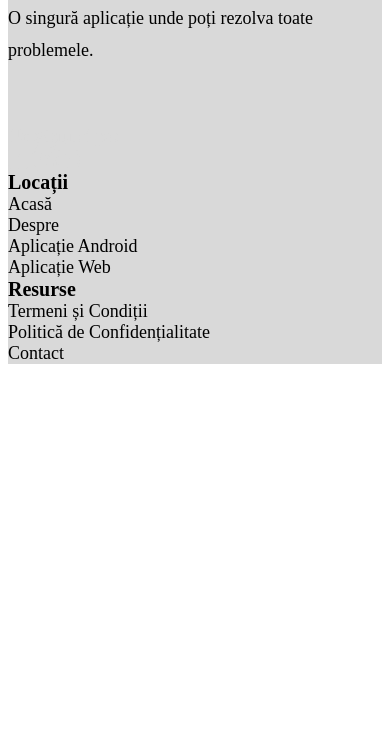
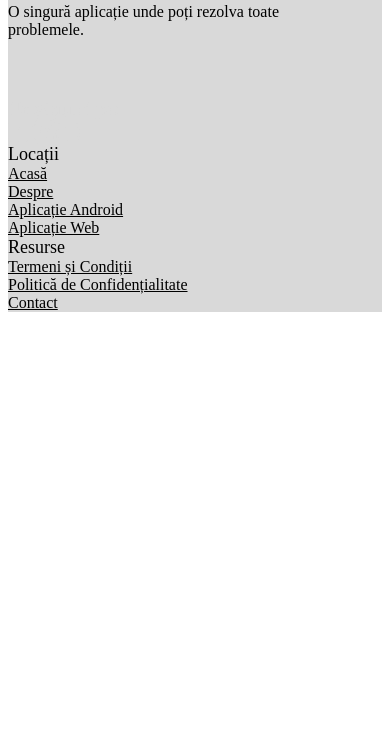
Before and after one commit to taskrealm/taskrealm.github.io, a website built with Parcel: page components/footer.html in a window 390 px wide. Shown: the part 96-844 px from the top of the page. Built offline with nearby package versions, Linux system fonts and the light colour scheme; files whose address does not match are found by name.

Commit message:
updated web

```diff
--- a/components/footer.css
+++ b/components/footer.css
@@ -25,15 +25,8 @@
 }
 .footer-text {
   color: var(--dl-color-grays-black100);
-  font-size: 18px;
   max-width: 350px;
-  font-style: normal;
-  font-family: Lexend;
-  font-weight: 300;
-  line-height: 1.75;
   margin-bottom: 60px;
-  text-transform: none;
-  text-decoration: none;
 }
 .footer-social-media {
   flex: 0 0 auto;
@@ -100,31 +93,20 @@
 }
 .footer-text2 {
   color: var(--dl-color-grays-black100);
-  font-size: 20px;
-  font-style: normal;
-  font-weight: 600;
   margin-bottom: var(--dl-space-space-threeunits);
 }
 .footer-link {
   color: var(--dl-color-grays-dark80);
-  font-size: 18px;
-  text-decoration: none;
 }
 .footer-link1 {
   color: var(--dl-color-grays-dark80);
-  font-size: 18px;
-  text-decoration: none;
 }
 .footer-link2 {
   color: var(--dl-color-grays-dark80);
-  font-size: 18px;
-  text-decoration: none;
 }
 .footer-link3 {
   color: var(--dl-color-grays-dark80);
-  font-size: 18px;
   margin-bottom: 0px;
-  text-decoration: none;
 }
 .footer-container3 {
   flex: 0 0 auto;
@@ -135,25 +117,16 @@
 }
 .footer-text3 {
   color: var(--dl-color-grays-black100);
-  font-size: 20px;
-  font-style: normal;
-  font-weight: 600;
   margin-bottom: var(--dl-space-space-threeunits);
 }
 .footer-link4 {
   color: var(--dl-color-grays-dark80);
-  font-size: 18px;
-  text-decoration: none;
 }
 .footer-link5 {
   color: var(--dl-color-grays-dark80);
-  font-size: 18px;
-  text-decoration: none;
 }
 .footer-link6 {
   color: var(--dl-color-grays-dark80);
-  font-size: 18px;
-  text-decoration: none;
 }
 @media(max-width: 991px) {
   .footer-max-width {
@@ -162,9 +135,71 @@
   .footer-container {
     width: 100%;
   }
+  .footer-text {
+    font-size: large;
+  }
   .footer-links {
     width: 100%;
     margin-bottom: var(--dl-space-space-threeunits);
+  }
+  .footer-text2 {
+    font-size: x-large;
+  }
+  .footer-link {
+    font-size: large;
+  }
+  .footer-link1 {
+    font-size: large;
+  }
+  .footer-link2 {
+    font-size: large;
+  }
+  .footer-link3 {
+    font-size: large;
+  }
+  .footer-text3 {
+    font-size: x-large;
+  }
+  .footer-link4 {
+    font-size: large;
+  }
+  .footer-link5 {
+    font-size: large;
+  }
+  .footer-link6 {
+    font-size: large;
+  }
+}
+@media(max-width: 767px) {
+  .footer-text {
+    font-size: medium;
+  }
+  .footer-text2 {
+    font-size: large;
+  }
+  .footer-link {
+    font-size: medium;
+  }
+  .footer-link1 {
+    font-size: medium;
+  }
+  .footer-link2 {
+    font-size: medium;
+  }
+  .footer-link3 {
+    font-size: medium;
+  }
+  .footer-text3 {
+    font-size: large;
+  }
+  .footer-link4 {
+    font-size: medium;
+  }
+  .footer-link5 {
+    font-size: medium;
+  }
+  .footer-link6 {
+    font-size: medium;
   }
 }
 @media(max-width: 479px) {
--- a/components/footer.html
+++ b/components/footer.html
@@ -8,7 +8,7 @@
           src="public/playground_assets/logo_br_500-200h.png"
           class="footer-image"
         />
-        <span class="footer-text">
+        <span class="footer-text content-Light">
           O singură aplicație unde poți rezolva toate problemele.
         </span>
         <div class="footer-social-media">
@@ -38,12 +38,12 @@
       </div>
       <div class="footer-links">
         <div class="footer-container2">
-          <span class="footer-text2">Locații</span>
+          <span class="footer-text2 heading4">Locații</span>
           <a
             href="https://taskrealm.com"
             target="_blank"
             rel="noreferrer noopener"
-            class="footer-link"
+            class="footer-link content"
           >
             Acasă
           </a>
@@ -51,7 +51,7 @@
             href="https://taskrealm.com"
             target="_blank"
             rel="noreferrer noopener"
-            class="footer-link1 footer-link"
+            class="footer-link1 footer-link content"
           >
             Despre
           </a>
@@ -59,7 +59,7 @@
             href="https://play.google.com/store/apps/details?id=com.taskrealm.app.test"
             target="_blank"
             rel="noreferrer noopener"
-            class="footer-link2 footer-link"
+            class="footer-link2 footer-link content"
           >
             Aplicație Android
           </a>
@@ -67,18 +67,18 @@
             href="https://app.taskrealm.com"
             target="_blank"
             rel="noreferrer noopener"
-            class="footer-link3 footer-link"
+            class="footer-link3 footer-link content"
           >
             Aplicație Web
           </a>
         </div>
         <div class="footer-container3">
-          <span class="footer-text3">Resurse</span>
+          <span class="footer-text3 heading4">Resurse</span>
           <a
             href="https://taskrealm.com/terms-conditions_ro.html"
             target="_blank"
             rel="noreferrer noopener"
-            class="footer-link4 footer-link"
+            class="footer-link4 footer-link content"
           >
             Termeni și Condiții
           </a>
@@ -86,7 +86,7 @@
             href="https://taskrealm.com/privacy-policy_ro.html"
             target="_blank"
             rel="noreferrer noopener"
-            class="footer-link5 footer-link"
+            class="footer-link5 footer-link content"
           >
             Politică de Confidențialitate
           </a>
@@ -94,7 +94,7 @@
             href="https://taskrealm.com/contact_ro.html"
             target="_blank"
             rel="noreferrer noopener"
-            class="footer-link6 footer-link"
+            class="footer-link6 footer-link content"
           >
             Contact
           </a>
--- a/home.css
+++ b/home.css
@@ -47,16 +47,6 @@
   margin-right: var(--dl-space-space-threeunits);
   margin-bottom: 0px;
 }
-@media(max-width: 991px) {
-  .feature-card-root-class-name {
-    flex: 1;
-    width: 25%;
-  }
-  .feature-card-root-class-name1 {
-    flex: 1;
-    width: 25%;
-  }
-}
 @media(max-width: 767px) {
   .feature-card-card {
     width: 50%;
@@ -67,12 +57,6 @@
     min-width: 30%;
     align-self: flex-start;
   }
-  .feature-card-root-class-name1 {
-    flex: 1;
-    width: 0px;
-    max-width: 285px;
-    min-width: 30%;
-  }
 }
 @media(max-width: 479px) {
   .feature-card-card {
@@ -82,7 +66,9 @@
     min-width: 30%;
   }
   .feature-card-root-class-name1 {
+    flex: 1;
     width: 0px;
+    max-width: 285px;
     min-width: 30%;
     margin-bottom: 0px;
   }
@@ -141,13 +127,6 @@
   margin-left: var(--dl-space-space-threeunits);
   margin-right: var(--dl-space-space-threeunits);
 }
-@media(max-width: 991px) {
-  .feature-card-multi-root-class-name {
-    flex: 1;
-    width: 25%;
-    max-width: 285px;
-  }
-}
 @media(max-width: 767px) {
   .feature-card-multi-card {
     width: 50%;
@@ -162,6 +141,18 @@
 @media(max-width: 479px) {
   .feature-card-multi-card {
     width: 100%;
+  }
+  .feature-card-multi-text {
+    font-size: large;
+  }
+  .feature-card-multi-text1 {
+    font-size: medium;
+  }
+  .feature-card-multi-text2 {
+    font-size: medium;
+  }
+  .feature-card-multi-text3 {
+    font-size: medium;
   }
   .feature-card-multi-root-class-name {
     flex: 1;
@@ -197,15 +188,8 @@
 }
 .footer-text {
   color: var(--dl-color-grays-black100);
-  font-size: 18px;
   max-width: 350px;
-  font-style: normal;
-  font-family: Lexend;
-  font-weight: 300;
-  line-height: 1.75;
   margin-bottom: 60px;
-  text-transform: none;
-  text-decoration: none;
 }
 .footer-social-media {
   flex: 0 0 auto;
@@ -272,31 +256,20 @@
 }
 .footer-text2 {
   color: var(--dl-color-grays-black100);
-  font-size: 20px;
-  font-style: normal;
-  font-weight: 600;
   margin-bottom: var(--dl-space-space-threeunits);
 }
 .footer-link {
   color: var(--dl-color-grays-dark80);
-  font-size: 18px;
-  text-decoration: none;
 }
 .footer-link1 {
   color: var(--dl-color-grays-dark80);
-  font-size: 18px;
-  text-decoration: none;
 }
 .footer-link2 {
   color: var(--dl-color-grays-dark80);
-  font-size: 18px;
-  text-decoration: none;
 }
 .footer-link3 {
   color: var(--dl-color-grays-dark80);
-  font-size: 18px;
   margin-bottom: 0px;
-  text-decoration: none;
 }
 .footer-container3 {
   flex: 0 0 auto;
@@ -307,25 +280,16 @@
 }
 .footer-text3 {
   color: var(--dl-color-grays-black100);
-  font-size: 20px;
-  font-style: normal;
-  font-weight: 600;
   margin-bottom: var(--dl-space-space-threeunits);
 }
 .footer-link4 {
   color: var(--dl-color-grays-dark80);
-  font-size: 18px;
-  text-decoration: none;
 }
 .footer-link5 {
   color: var(--dl-color-grays-dark80);
-  font-size: 18px;
-  text-decoration: none;
 }
 .footer-link6 {
   color: var(--dl-color-grays-dark80);
-  font-size: 18px;
-  text-decoration: none;
 }
 @media(max-width: 991px) {
   .footer-max-width {
@@ -334,9 +298,71 @@
   .footer-container {
     width: 100%;
   }
+  .footer-text {
+    font-size: large;
+  }
   .footer-links {
     width: 100%;
     margin-bottom: var(--dl-space-space-threeunits);
+  }
+  .footer-text2 {
+    font-size: x-large;
+  }
+  .footer-link {
+    font-size: large;
+  }
+  .footer-link1 {
+    font-size: large;
+  }
+  .footer-link2 {
+    font-size: large;
+  }
+  .footer-link3 {
+    font-size: large;
+  }
+  .footer-text3 {
+    font-size: x-large;
+  }
+  .footer-link4 {
+    font-size: large;
+  }
+  .footer-link5 {
+    font-size: large;
+  }
+  .footer-link6 {
+    font-size: large;
+  }
+}
+@media(max-width: 767px) {
+  .footer-text {
+    font-size: medium;
+  }
+  .footer-text2 {
+    font-size: large;
+  }
+  .footer-link {
+    font-size: medium;
+  }
+  .footer-link1 {
+    font-size: medium;
+  }
+  .footer-link2 {
+    font-size: medium;
+  }
+  .footer-link3 {
+    font-size: medium;
+  }
+  .footer-text3 {
+    font-size: large;
+  }
+  .footer-link4 {
+    font-size: medium;
+  }
+  .footer-link5 {
+    font-size: medium;
+  }
+  .footer-link6 {
+    font-size: medium;
   }
 }
 @media(max-width: 479px) {
@@ -441,16 +467,9 @@
 }
 .home-text {
   color: var(--dl-color-grays-white100);
-  font-size: 40px;
   align-self: center;
-  font-style: normal;
   text-align: center;
-  font-family: Lexend;
-  font-weight: 600;
-  line-height: 1.2;
   margin-bottom: 42px;
-  text-transform: none;
-  text-decoration: none;
 }
 .home-text01 {
   text-align: left;
@@ -479,9 +498,7 @@
 }
 .home-text02 {
   color: var(--dl-color-grays-white60);
-  font-size: 18px;
   font-style: normal;
-  font-weight: 400;
 }
 .home-feature1 {
   flex: 0 0 auto;
@@ -500,9 +517,7 @@
 }
 .home-text03 {
   color: var(--dl-color-grays-white60);
-  font-size: 18px;
   font-style: normal;
-  font-weight: 400;
 }
 .home-text04 {
   font-style: normal;
@@ -524,9 +539,7 @@
 }
 .home-text05 {
   color: var(--dl-color-grays-white60);
-  font-size: 18px;
   font-style: normal;
-  font-weight: 400;
 }
 .home-section-one {
   border-color: rgba(33, 33, 33, 0.1);
@@ -540,15 +553,9 @@
 }
 .home-text06 {
   color: var(--dl-color-grays-white100);
-  font-size: 40px;
-  font-style: normal;
+  align-self: center;
   text-align: center;
-  font-family: Lexend;
-  font-weight: 600;
-  line-height: 1.3;
-  margin-bottom: var(--dl-space-space-fourunits);
-  text-transform: none;
-  text-decoration: none;
+  margin-bottom: var(--dl-space-space-twounits);
 }
 .home-cards-container {
   flex: 0 0 auto;
@@ -588,16 +595,20 @@
   display: contents;
 }
 .home-image1 {
-  width: 358px;
-  height: 108px;
+  flex: auto;
+  width: auto;
+  height: var(--dl-size-size-large);
   object-fit: cover;
   text-decoration: none;
 }
 .home-text15 {
+  flex: auto;
   color: var(--dl-color-grays-white100);
+  width: auto;
+  height: auto;
   margin: 10px;
   padding: 10px;
-  font-size: 46px;
+  font-size: xx-large;
   border-color: var(--dl-color-grays-white100);
   border-width: 5px;
   border-radius: 20px;
@@ -620,28 +631,15 @@
   justify-content: center;
 }
 .home-text17 {
-  font-size: 40px;
-  font-style: normal;
-  font-family: Lexend;
-  font-weight: 600;
-  line-height: 1.3;
   margin-bottom: var(--dl-space-space-halfunit);
-  text-transform: none;
-  text-decoration: none;
 }
 .home-text19 {
   color: var(--dl-color-grays-white100);
 }
 .home-text20 {
   color: var(--dl-color-grays-white80);
-  font-size: 18px;
   font-style: normal;
-  font-family: Lexend;
-  font-weight: 300;
-  line-height: 1.75;
   margin-bottom: 36px;
-  text-transform: none;
-  text-decoration: none;
 }
 .home-features-container1 {
   flex: 0 0 auto;
@@ -667,9 +665,7 @@
 }
 .home-text21 {
   color: var(--dl-color-grays-white80);
-  font-size: 18px;
   font-style: normal;
-  font-weight: 400;
 }
 .home-feature4 {
   flex: 0 0 auto;
@@ -688,9 +684,7 @@
 }
 .home-text22 {
   color: var(--dl-color-grays-white80);
-  font-size: 18px;
   font-style: normal;
-  font-weight: 400;
 }
 .home-text23 {
   font-style: normal;
@@ -716,9 +710,7 @@
 }
 .home-text25 {
   color: var(--dl-color-grays-white80);
-  font-size: 18px;
   font-style: normal;
-  font-weight: 400;
 }
 .home-image-container1 {
   flex: 1;
@@ -728,8 +720,6 @@
 }
 .home-image2 {
   width: 100%;
-  max-width: 589px;
-  min-width: 550px;
   object-fit: contain;
 }
 @media(max-width: 991px) {
@@ -747,29 +737,96 @@
     margin-bottom: 42px;
     padding-right: 0px;
   }
+  .home-text {
+    font-size: xx-large;
+  }
+  .home-text02 {
+    font-size: large;
+  }
+  .home-text03 {
+    font-size: large;
+  }
+  .home-text05 {
+    font-size: large;
+  }
   .home-max-width2 {
     position: relative;
+  }
+  .home-text06 {
+    font-size: xx-large;
   }
   .home-cards-container {
     align-items: flex-start;
   }
+  .home-text08 {
+    font-size: xx-large;
+  }
+  .home-text10 {
+    font-size: large;
+  }
   .home-max-width4 {
     flex-direction: column;
   }
+  .home-text17 {
+    font-size: xx-large;
+  }
+  .home-text20 {
+    font-size: large;
+  }
+  .home-text21 {
+    font-size: large;
+  }
+  .home-text22 {
+    font-size: large;
+  }
+  .home-text25 {
+    font-size: large;
+  }
   .home-image2 {
-    max-width: 100%;
+    align-self: center;
+    max-height: 500px;
   }
 }
 @media(max-width: 767px) {
+  .home-text {
+    font-size: x-large;
+  }
+  .home-text02 {
+    font-size: medium;
+  }
+  .home-text03 {
+    font-size: medium;
+  }
+  .home-text05 {
+    font-size: medium;
+  }
+  .home-text06 {
+    font-size: x-large;
+  }
   .home-cards-container {
     flex-wrap: wrap;
     justify-content: space-between;
   }
   .home-text08 {
-    margin-bottom: var(--dl-space-space-twounits);
+    font-size: x-large;
   }
-  .home-image2 {
-    min-width: 100%;
+  .home-text10 {
+    font-size: medium;
+  }
+  .home-text17 {
+    font-size: x-large;
+  }
+  .home-text20 {
+    font-size: medium;
+  }
+  .home-text21 {
+    font-size: medium;
+  }
+  .home-text22 {
+    font-size: medium;
+  }
+  .home-text25 {
+    font-size: medium;
   }
 }
 @media(max-width: 479px) {
@@ -777,17 +834,43 @@
     width: 307px;
     height: 100px;
   }
+  .home-text {
+    font-size: x-large;
+  }
+  .home-text02 {
+    font-size: medium;
+  }
+  .home-text03 {
+    font-size: medium;
+  }
+  .home-text05 {
+    font-size: medium;
+  }
+  .home-text06 {
+    font-size: x-large;
+  }
   .home-cards-container {
     justify-content: center;
   }
-  .home-image1 {
-    flex: 1;
-    margin-top: 0px;
-    margin-left: 0px;
-    margin-right: 0px;
-    margin-bottom: 0px0;
+  .home-text08 {
+    font-size: x-large;
   }
-  .home-text15 {
-    width: auto;
+  .home-text10 {
+    font-size: medium;
+  }
+  .home-text17 {
+    font-size: x-large;
+  }
+  .home-text20 {
+    font-size: medium;
+  }
+  .home-text21 {
+    font-size: medium;
+  }
+  .home-text22 {
+    font-size: medium;
+  }
+  .home-text25 {
+    font-size: medium;
   }
 }
--- a/style.css
+++ b/style.css
@@ -171,7 +171,7 @@
   color: var(--dl-color-backgrounds-primary);
 }
 .content-Light {
-  font-size: 16px;
+  font-size: 18px;
   font-style: normal;
   font-family: Lexend;
   font-weight: 300;
@@ -180,7 +180,7 @@
   text-decoration: none;
 }
 .content {
-  font-size: 16px;
+  font-size: 18px;
   font-family: Lexend;
   font-weight: 400;
   line-height: 1.1;
@@ -197,7 +197,7 @@
   text-decoration: none;
 }
 .heading2 {
-  font-size: 42px;
+  font-size: 40px;
   font-style: normal;
   font-family: Lexend;
   font-weight: 600;
@@ -206,7 +206,7 @@
   text-decoration: none;
 }
 .heading1 {
-  font-size: 52px;
+  font-size: 50px;
   font-style: normal;
   font-family: Lexend;
   font-weight: 600;
```
Also changed, not shown: components/feature-card-multi.css (+12 -7 lines), components/feature-card.css (+2 -16 lines), index.html (+23 -23 lines), public/playground_assets/logo_br_500-200h.png, public/playground_assets/logo_br_500-700w.png, public/playground_assets/stars-200h.png.
